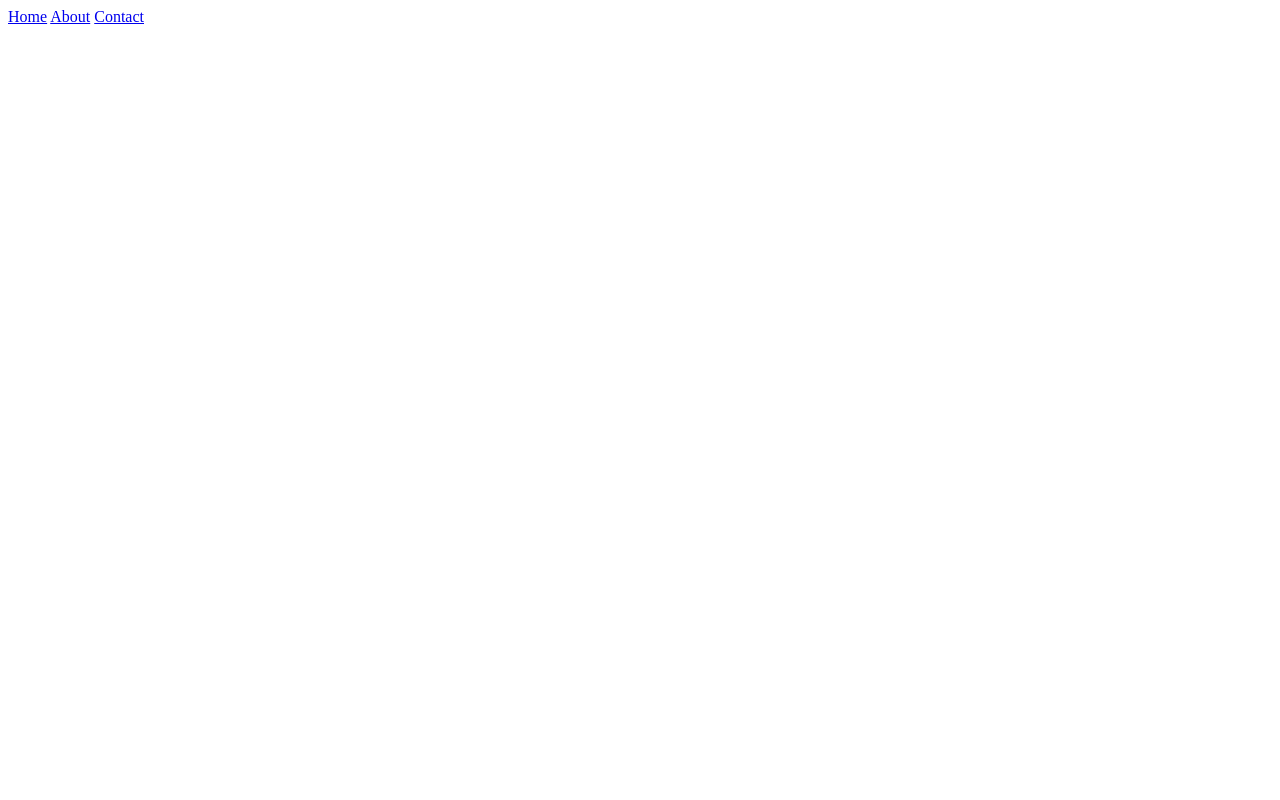
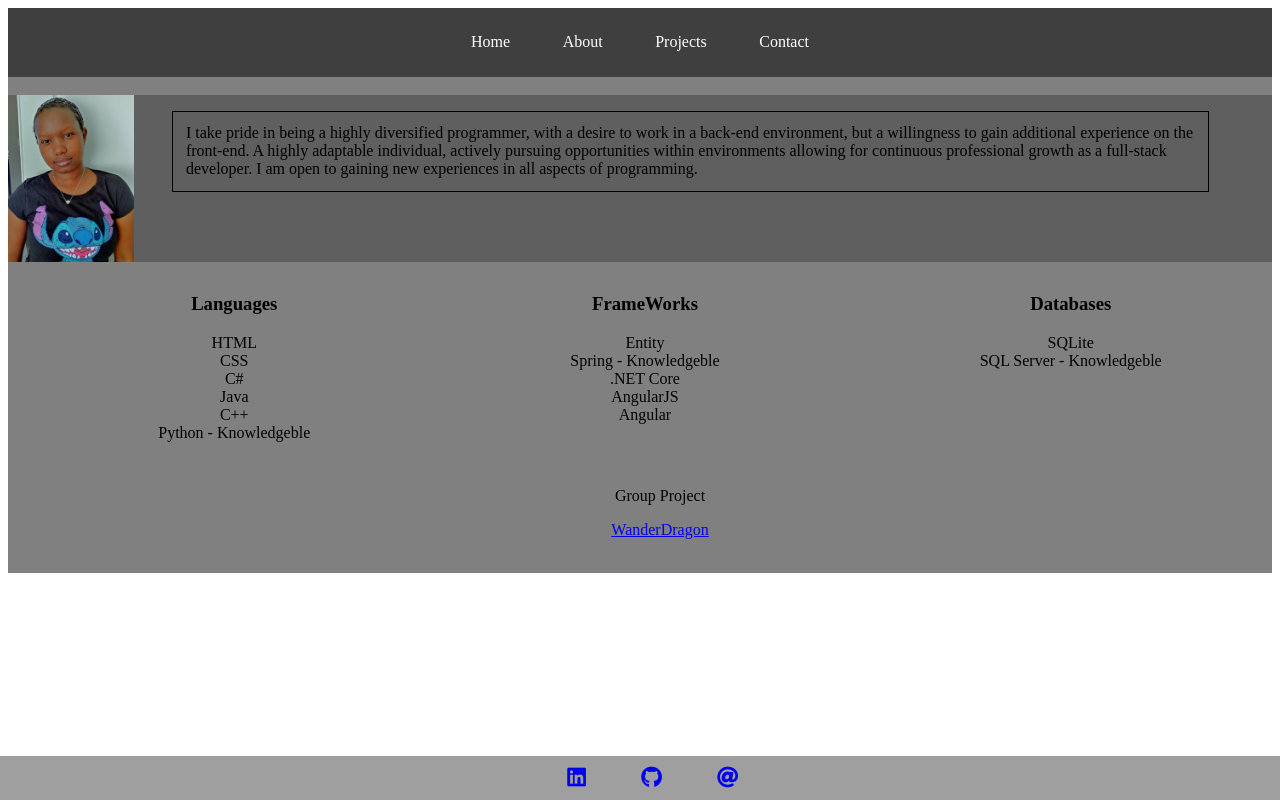
Before and after one commit to Gwenvel/gwenvel.github.io, a plain HTML site: page index.html in a window 1280 px wide. Drawn offline with Linux system fonts and the light colour scheme.

Commit message:
some changes

```diff
--- a/index.html
+++ b/index.html
@@ -1,24 +1,85 @@
 <!DOCTYPE html>
 <html lang="en">
+
 <head>
     <meta charset="UTF-8">
     <meta name="viewport" content="width=device-width, initial-scale=1.0">
     <meta http-equiv="X-UA-Compatible" content="ie=edge">
-    <title>Document</title>
+    <link rel="stylesheet" href="style.css">
+    <link rel="stylesheet" href="https://use.fontawesome.com/releases/v5.0.13/css/all.css" integrity="sha384-DNOHZ68U8hZfKXOrtjWvjxusGo9WQnrNx2sqG0tfsghAvtVlRW3tvkXWZh58N9jp"
+        crossorigin="anonymous">
+    <title>Portfolio</title>
 </head>
+
 <body>
-    <nav>
-        <a href="#">Home</a>
-        <a href="#">About</a>
-        <a href="#">Contact</a>
-    </nav>
+    <div id="body">
+        <nav class="nav">
+            <a href="#Home" id="head">Home</a>
+            <a href="#About" id="head">About</a>
+            <a href="#Projects" id="head">Projects</a>
+            <a href="#" id="head">Contact</a>
+        </nav>
+        <br>
+        <div id="Home">
+            <div id="bio">
+                <img class="pic" src="./images/mypic.jpg" alt="My Picture">
+                <p class="bio-info">
+                    I take pride in being a highly diversified programmer, with a desire to work in a back-end environment, but a willingness
+                    to gain additional experience on the front-end. A highly adaptable individual, actively pursuing opportunities
+                    within environments allowing for continuous professional growth as a full-stack developer. I am open
+                    to gaining new experiences in all aspects of programming.
+                </p>
+            </div>
+            <br>
+        </div id="About">
+        <div class="container">
+            <div>
+                <ul>
+                <h3>Languages</h3>
 
-    <div>
+                    <li>HTML</li>
+                    <li>CSS</li>
+                    <li>C#</li>
+                    <li>Java</li>
+                    <li>C++</li>
+                    <li>Python - Knowledgeble</li>
+                </ul>
+            </div>
+            <div>
+                <ul>
+                <h3>FrameWorks</h3>
 
+                    <li>Entity</li>
+                    <li>Spring - Knowledgeble</li>
+                    <li>.NET Core</li>
+                    <li>AngularJS</li>
+                    <li>Angular</li>
+                </ul>
+            </div>
+            <div>
+                <ul>
+                <h3>Databases</h3>
+
+                    <li>SQLite</li>
+                    <li>SQL Server - Knowledgeble</li>
+                </ul>
+            </div>
+        </div>
+        <div id="Projects">
+            <ul>
+                <p>Group Project</p>
+                <li> <a href="https://wanderdragon.com/">WanderDragon</a> </li>
+            </ul>
+        </div>
+        <br>
+        <div id="Contact">
+            <a href="https://www.linkedin.com/in/joy-kimaru-222b83108/" class="foot"><i class="fab fa-linkedin fa-lg"></i></a>
+
+            <a href="https://github.com/Gwenvel" class="foot"><i class="fab fa-github fa-lg"></i></a>
+            <a href="mailto:kimaru.joy@gmail.com" class="foot"><i class="fas fa-at fa-lg"></i></a>
+        </div>
     </div>
 
-    <div>
+</body>
 
-    </div>
-</body>
 </html>
--- /dev/null
+++ b/style.css
@@ -0,0 +1,65 @@
+#body{
+    margin: 2px white solid;
+    background-color: gray;
+}
+
+.nav {
+    background-color: rgba(0, 0, 0, 0.507);
+    color: white;
+    padding: 2%;
+    text-align: center;
+}
+
+#bio {
+    background-color: rgba(0, 0, 0, 0.26);
+    float: left;
+}
+
+.pic {
+    width: 10%;
+    height: auto;
+    float: left;
+}
+
+.bio-info{
+    padding: 1%;
+    margin-left: 13%;
+    margin-right: 5%;
+    border: 1px black solid;
+}
+
+#head {
+    color: white;
+    padding: 2%;
+    text-decoration: none;
+
+}
+
+.container {
+    display: grid;
+    grid-template-columns: auto auto auto;
+    grid-gap: 2%;
+    padding: 1%;
+}
+
+#Contact{
+    background-color: rgba(0, 0, 0, 0.377);
+    position: fixed;
+    left: 0;
+    bottom: 0;
+    width: 100%;
+    padding: 1%;
+    text-align: center;
+}
+
+li{
+    list-style: none;
+}
+
+ul {
+    text-align: center;
+}
+
+.foot {
+    padding: 2%;
+}
```
Also changed, not shown: images/mypic.jpg (added).
